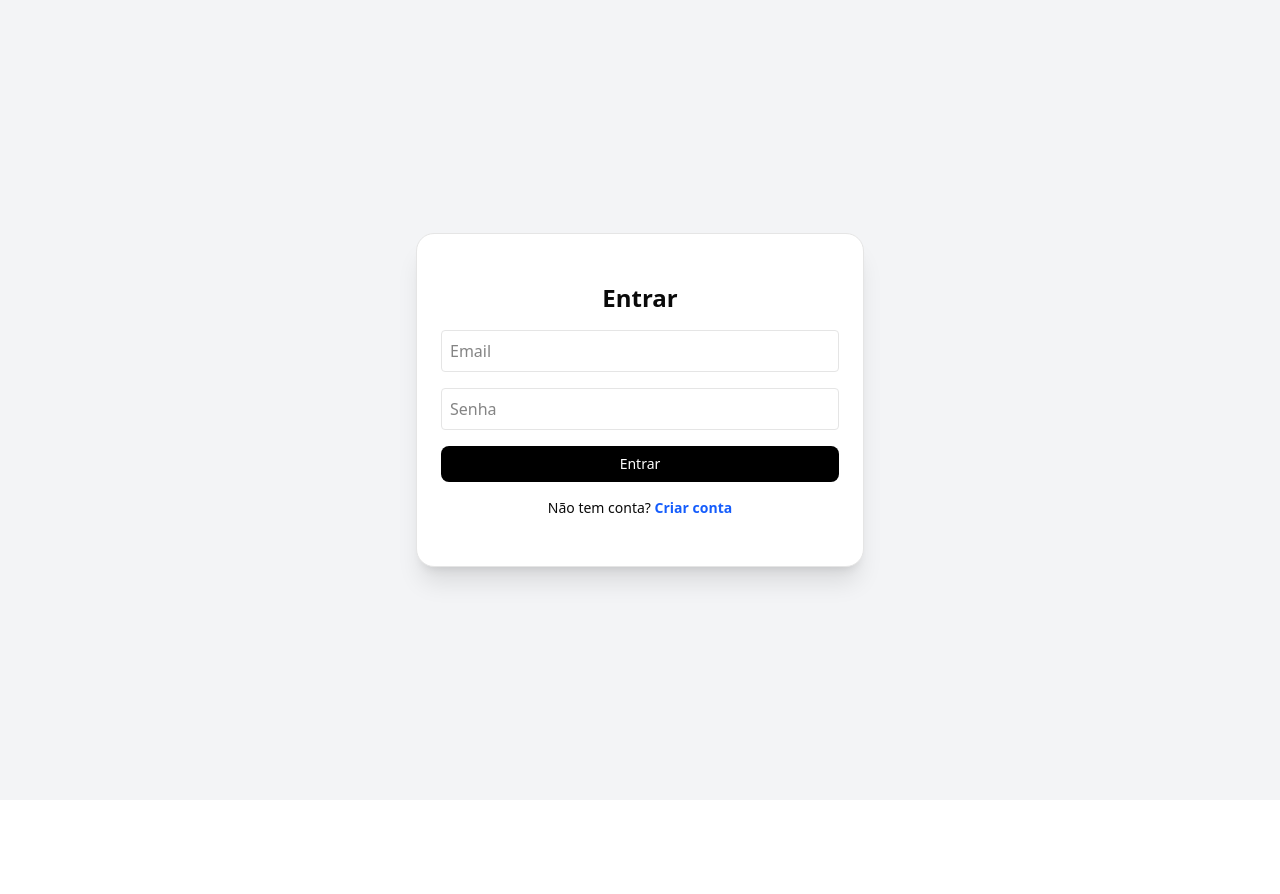
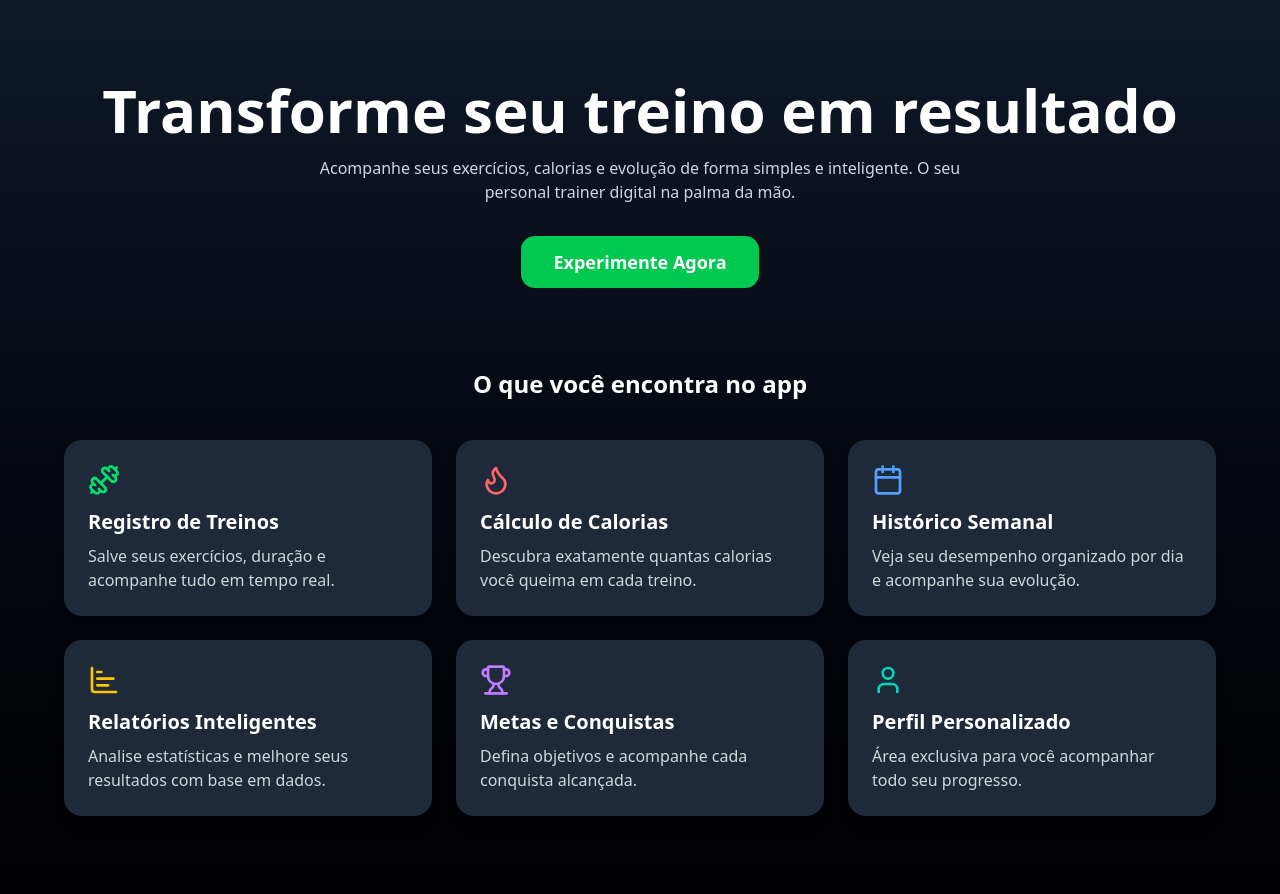
Before and after one commit to felipelima-Ti/fitness-app, a Next.js app: page / in a window 1280 px wide. Shown: the top 894 px of the page. Before the commit the page ends 800 px from the top, so only its background shows below. Built offline with nearby package versions, Linux system fonts and the light colour scheme; no server answers.

Commit message:
new page home

```diff
--- /dev/null
+++ b/app/login/page.tsx
@@ -0,0 +1,100 @@
+"use client";
+
+import { useState } from "react";
+import { registrarUsuario, loginUsuario } from "@/lib/services/auth";
+import { Button } from "@/components/ui/button";
+import { Card, CardContent } from "@/components/ui/card";
+
+import { useRouter } from "next/navigation";
+
+
+
+export default function Login() {
+  const [modoCadastro, setModoCadastro] = useState(false);
+  const [email, setEmail] = useState("");
+  const [senha, setSenha] = useState("");
+  const [nome, setNome] = useState("");
+  const [loading, setLoading] = useState(false);
+  const router = useRouter();
+
+  async function handleSubmit() {
+  if (!email || !senha || (modoCadastro && !nome)) {
+    alert("Preencha todos os campos");
+    return;
+  }
+
+  setLoading(true);
+
+  try {
+    if (modoCadastro) {
+      await registrarUsuario(email, senha, nome);
+      router.push("/home");
+    } else {
+      await loginUsuario(email, senha);
+      router.push("/home");
+    }
+  } catch (err: any) {
+    alert(err.message);
+  } finally {
+    setLoading(false);
+  }
+}
+  return (
+  <div className="min-h-screen flex items-center justify-center bg-gray-900 ">
+      <Card className="w-full max-w-md shadow-xl rounded-2xl bg-gray-400 border-4 border-gray-300 m-3">
+        <CardContent className="p-6 space-y-4">
+          <h1 className="text-2xl font-bold text-center">
+            {modoCadastro ? "Criar Conta" : "Entrar"}
+          </h1>
+
+          {modoCadastro && (
+            <input
+              placeholder="Nome"
+              className="w-full p-2 border rounded"
+              value={nome}
+              onChange={(e) => setNome(e.target.value)}
+            />
+          )}
+
+          <input
+            placeholder="Email"
+            type="email"
+            className="w-full p-2 border rounded"
+            value={email}
+            onChange={(e) => setEmail(e.target.value)}
+          />
+
+          <input
+            placeholder="Senha"
+            type="password"
+            className="w-full p-2 border rounded"
+            value={senha}
+            onChange={(e) => setSenha(e.target.value)}
+          />
+
+          <Button
+            className="w-full bg-black text-white"
+            onClick={handleSubmit}
+            disabled={loading}
+          >
+            {loading
+              ? "Processando..."
+              : modoCadastro
+              ? "Criar Conta"
+              : "Entrar"}
+          </Button>
+
+          <p className="text-sm text-center">
+            {modoCadastro ? "Já tem conta?" : "Não tem conta?"}{" "}
+            <button
+              className="text-blue-600 font-semibold"
+              onClick={() => setModoCadastro(!modoCadastro)}
+            >
+              {modoCadastro ? "Entrar" : "Criar conta"}
+            </button>
+          </p>
+        </CardContent>
+      </Card>
+    </div>
+  );
+}
--- a/app/page.tsx
+++ b/app/page.tsx
@@ -1,100 +1,112 @@
 "use client";
 
-import { useState } from "react";
-import { registrarUsuario, loginUsuario } from "@/lib/services/auth";
-import { Button } from "@/components/ui/button";
-import { Card, CardContent } from "@/components/ui/card";
+import { Dumbbell, Flame, Calendar, ChartBar, Trophy, User } from "lucide-react";
+import Link from "next/link";
 
-import { useRouter } from "next/navigation";
+export default function Landing() {
+  return (
+    <div className="bg-gradient-to-b from-gray-900 to-black text-white">
+
+      {/* HERO */}
+      <section className="text-center py-20 px-6">
+        <h1 className="text-4xl md:text-6xl font-bold mb-4">
+          Transforme seu treino em resultado
+        </h1>
+
+        <p className="text-gray-300 max-w-2xl mx-auto mb-8">
+          Acompanhe seus exercícios, calorias e evolução de forma simples e inteligente.
+          O seu personal trainer digital na palma da mão.
+        </p>
+
+        <Link href="/login">
+          <button className="bg-green-500 hover:bg-green-600 transition px-8 py-3 rounded-xl text-lg font-semibold">
+            Experimente Agora
+          </button>
+        </Link>
+      </section>
+
+      {/* SERVIÇOS */}
+      <section className="px-6 pb-20">
+        <h2 className="text-2xl font-semibold text-center mb-10">
+          O que você encontra no app
+        </h2>
+
+        <div className="grid grid-cols-1 md:grid-cols-3 gap-6 max-w-6xl mx-auto">
+
+          {/* Card 1 */}
+          <div className="bg-gray-800 p-6 rounded-2xl shadow-lg hover:scale-105 transition">
+            <Dumbbell size={32} className="text-green-400 mb-3" />
+            <h3 className="text-xl font-bold mb-2">Registro de Treinos</h3>
+            <p className="text-gray-300">
+              Salve seus exercícios, duração e acompanhe tudo em tempo real.
+            </p>
+          </div>
+
+          {/* Card 2 */}
+          <div className="bg-gray-800 p-6 rounded-2xl shadow-lg hover:scale-105 transition">
+            <Flame size={32} className="text-red-400 mb-3" />
+            <h3 className="text-xl font-bold mb-2">Cálculo de Calorias</h3>
+            <p className="text-gray-300">
+              Descubra exatamente quantas calorias você queima em cada treino.
+            </p>
+          </div>
+
+          {/* Card 3 */}
+          <div className="bg-gray-800 p-6 rounded-2xl shadow-lg hover:scale-105 transition">
+            <Calendar size={32} className="text-blue-400 mb-3" />
+            <h3 className="text-xl font-bold mb-2">Histórico Semanal</h3>
+            <p className="text-gray-300">
+              Veja seu desempenho organizado por dia e acompanhe sua evolução.
+            </p>
+          </div>
+
+          {/* Card 4 */}
+          <div className="bg-gray-800 p-6 rounded-2xl shadow-lg hover:scale-105 transition">
+            <ChartBar size={32} className="text-yellow-400 mb-3" />
+            <h3 className="text-xl font-bold mb-2">Relatórios Inteligentes</h3>
+            <p className="text-gray-300">
+              Analise estatísticas e melhore seus resultados com base em dados.
+            </p>
+          </div>
+
+          {/* Card 5 */}
+          <div className="bg-gray-800 p-6 rounded-2xl shadow-lg hover:scale-105 transition">
+            <Trophy size={32} className="text-purple-400 mb-3" />
+            <h3 className="text-xl font-bold mb-2">Metas e Conquistas</h3>
+            <p className="text-gray-300">
+              Defina objetivos e acompanhe cada conquista alcançada.
+            </p>
+          </div>
+
+          {/* Card 6 */}
+          <div className="bg-gray-800 p-6 rounded-2xl shadow-lg hover:scale-105 transition">
+            <User size={32} className="text-teal-400 mb-3" />
+            <h3 className="text-xl font-bold mb-2">Perfil Personalizado</h3>
+            <p className="text-gray-300">
+              Área exclusiva para você acompanhar todo seu progresso.
+            </p>
+          </div>
+
+        </div>
+      </section>
+
+      {/* CTA FINAL */}
+      <section className=" items-center justify-center text-center pb-20 flex flex-col items-center justify-center text-center">
+        <div className="w-90 md:w-200 bg-gray-900 rounded-2xl border border-blue-400 p-20">
+        <h3 className="text-4xl font-bold mb-4">
+          Pronto para <b className="text-blue-400">Comecar?</b>
+        </h3>
+        <p className="text-gray-300 mb-8 font-bold">Junte-se a milhares de pessoas que já transformaram suas vidas. Comece sua<br></br>jornada fitness hoje mesmo com 7 dias grátis.</p>
 
 
+        <Link href="/login">
+          <button className="bg-green-500 hover:bg-green-600 transition px-10 py-4 rounded-xl text-lg font-semibold">
+            Experimente Agora
+          </button>
+        </Link>
+        </div>
+      </section>
 
-export default function Login() {
-  const [modoCadastro, setModoCadastro] = useState(false);
-  const [email, setEmail] = useState("");
-  const [senha, setSenha] = useState("");
-  const [nome, setNome] = useState("");
-  const [loading, setLoading] = useState(false);
-  const router = useRouter();
-
-  async function handleSubmit() {
-  if (!email || !senha || (modoCadastro && !nome)) {
-    alert("Preencha todos os campos");
-    return;
-  }
-
-  setLoading(true);
-
-  try {
-    if (modoCadastro) {
-      await registrarUsuario(email, senha, nome);
-      router.push("/home");
-    } else {
-      await loginUsuario(email, senha);
-      router.push("/home");
-    }
-  } catch (err: any) {
-    alert(err.message);
-  } finally {
-    setLoading(false);
-  }
-}
-  return (
-  <div className="min-h-screen flex items-center justify-center bg-gray-100">
-      <Card className="w-full max-w-md shadow-xl rounded-2xl">
-        <CardContent className="p-6 space-y-4">
-          <h1 className="text-2xl font-bold text-center">
-            {modoCadastro ? "Criar Conta" : "Entrar"}
-          </h1>
-
-          {modoCadastro && (
-            <input
-              placeholder="Nome"
-              className="w-full p-2 border rounded"
-              value={nome}
-              onChange={(e) => setNome(e.target.value)}
-            />
-          )}
-
-          <input
-            placeholder="Email"
-            type="email"
-            className="w-full p-2 border rounded"
-            value={email}
-            onChange={(e) => setEmail(e.target.value)}
-          />
-
-          <input
-            placeholder="Senha"
-            type="password"
-            className="w-full p-2 border rounded"
-            value={senha}
-            onChange={(e) => setSenha(e.target.value)}
-          />
-
-          <Button
-            className="w-full bg-black text-white"
-            onClick={handleSubmit}
-            disabled={loading}
-          >
-            {loading
-              ? "Processando..."
-              : modoCadastro
-              ? "Criar Conta"
-              : "Entrar"}
-          </Button>
-
-          <p className="text-sm text-center">
-            {modoCadastro ? "Já tem conta?" : "Não tem conta?"}{" "}
-            <button
-              className="text-blue-600 font-semibold"
-              onClick={() => setModoCadastro(!modoCadastro)}
-            >
-              {modoCadastro ? "Entrar" : "Criar conta"}
-            </button>
-          </p>
-        </CardContent>
-      </Card>
     </div>
   );
 }
```
